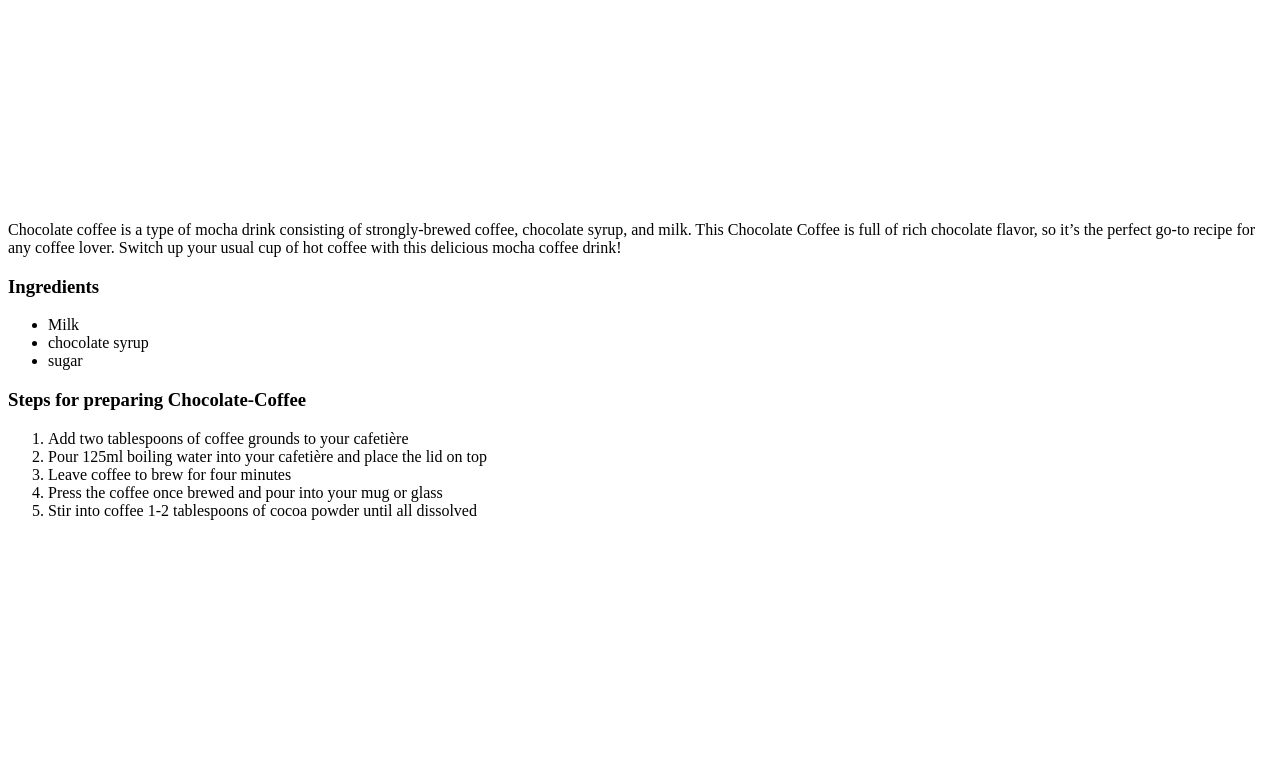
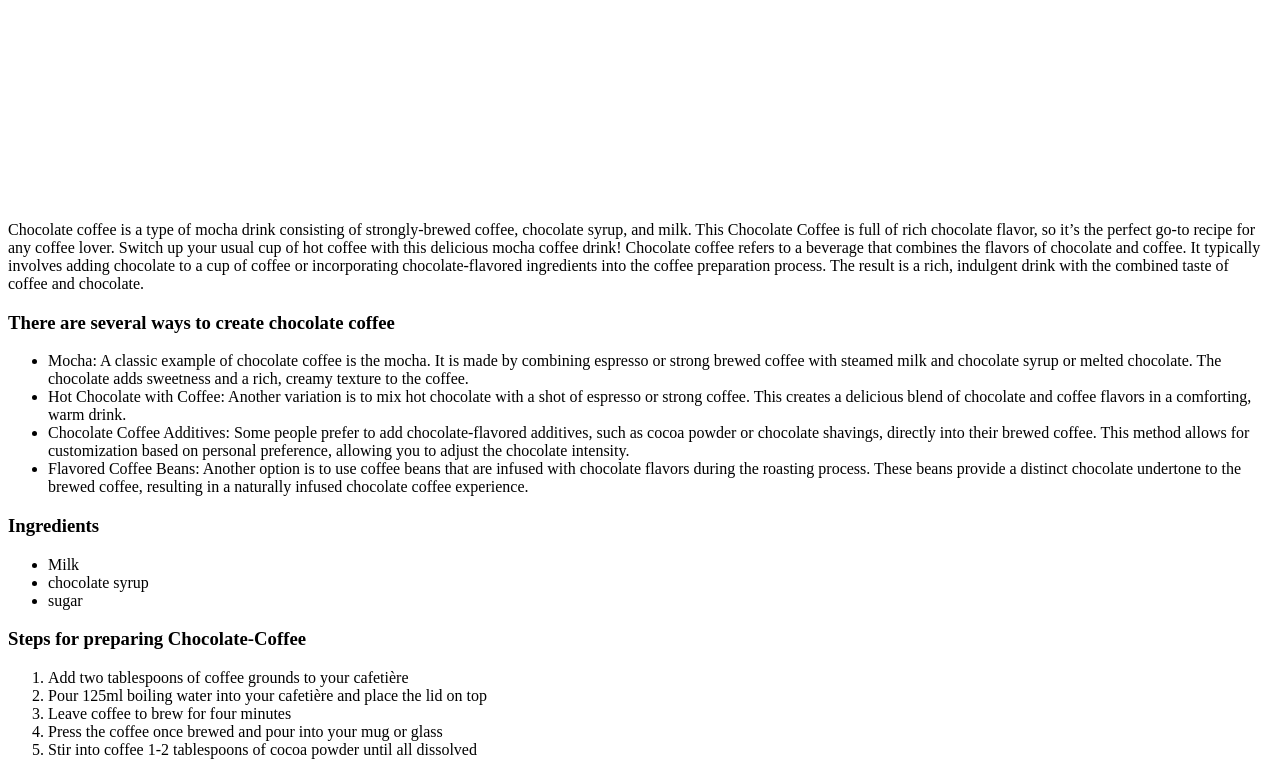
Before and after one commit to janviertyga/Odin-Recipes, a plain HTML site: page recipes/chologatecoffee.html in a window 1280 px wide. Shown: the part 79-854 px from the top of the page. Before the commit the page ends 800 px from the top, so only its background shows below. Drawn offline with Linux system fonts and the light colour scheme.

Commit message:
hello world

```diff
--- a/recipes/chologatecoffee.html
+++ b/recipes/chologatecoffee.html
@@ -7,8 +7,17 @@
 </head>
 <body>
     <h1>Chocolate coffee</h1>
-    <img crs="https://images.unsplash.com/photo-1517578239113-b03992dcdd25?ixlib=rb-4.0.3&ixid=M3wxMjA3fDB8MHxzZWFyY2h8NHx8Y2hvY29sYXRlJTIwY29mZmVlfGVufDB8fDB8fHww&w=1000&q=80" height="200">
-    <p> Chocolate coffee is a type of mocha drink consisting of strongly-brewed coffee, chocolate syrup, and milk. This Chocolate Coffee is full of rich chocolate flavor, so it’s the perfect go-to recipe for any coffee lover. Switch up your usual cup of hot coffee with this delicious mocha coffee drink!</p>
+    <img crs="https://static.toiimg.com/photo/88316599.cms" height="200">
+    <p> Chocolate coffee is a type of mocha drink consisting of strongly-brewed coffee, chocolate syrup, and milk. This Chocolate Coffee is full of rich chocolate flavor, so it’s the perfect go-to recipe for any coffee lover. Switch up your usual cup of hot coffee with this delicious mocha coffee drink!
+        Chocolate coffee refers to a beverage that combines the flavors of chocolate and coffee. It typically involves adding chocolate to a cup of coffee or incorporating chocolate-flavored ingredients into the coffee preparation process. The result is a rich, indulgent drink with the combined taste of coffee and chocolate.
+    </p>
+    <h3>There are several ways to create chocolate coffee</h3>
+    <ul>
+        <li>Mocha: A classic example of chocolate coffee is the mocha. It is made by combining espresso or strong brewed coffee with steamed milk and chocolate syrup or melted chocolate. The chocolate adds sweetness and a rich, creamy texture to the coffee.</li>
+        <li>Hot Chocolate with Coffee: Another variation is to mix hot chocolate with a shot of espresso or strong coffee. This creates a delicious blend of chocolate and coffee flavors in a comforting, warm drink.</li>
+        <li>Chocolate Coffee Additives: Some people prefer to add chocolate-flavored additives, such as cocoa powder or chocolate shavings, directly into their brewed coffee. This method allows for customization based on personal preference, allowing you to adjust the chocolate intensity.</li>
+        <li>Flavored Coffee Beans: Another option is to use coffee beans that are infused with chocolate flavors during the roasting process. These beans provide a distinct chocolate undertone to the brewed coffee, resulting in a naturally infused chocolate coffee experience.</li>
+    </ul>
     <h3>Ingredients</h3>
     <ul>
         <li>Milk</li>
```
